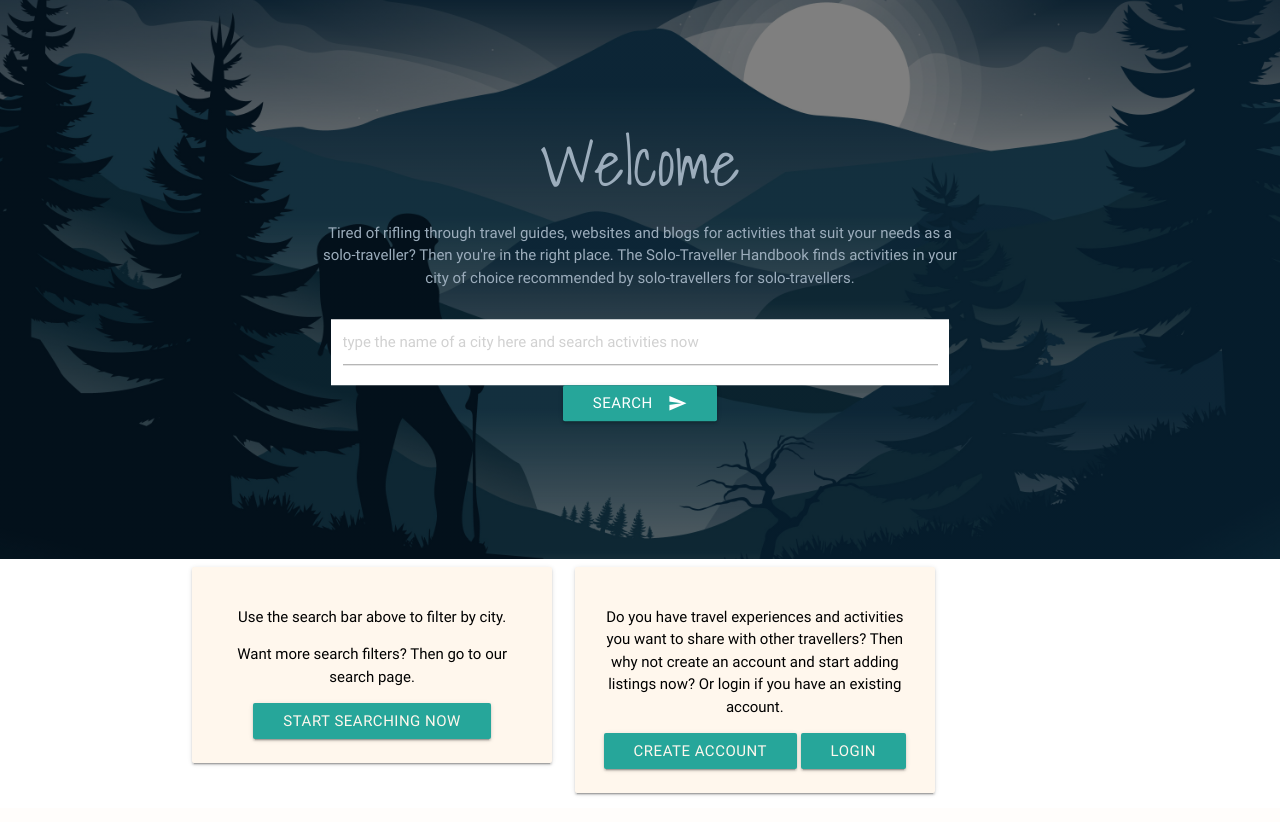
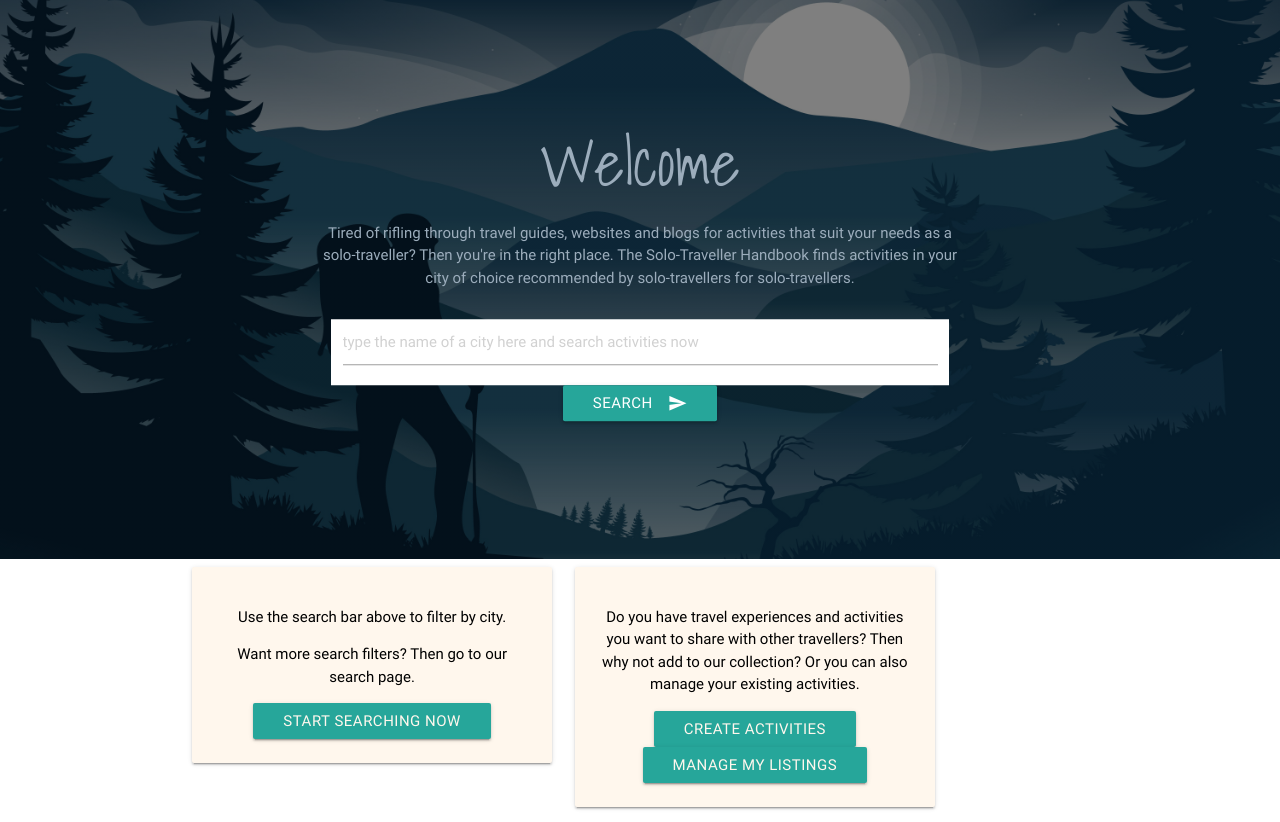
Before and after one commit to nafeesahyounis/data-centric-dev-project, a Flask app: page / in a window 1280 px wide. Shown: the part 65-887 px from the top of the page. Before the commit the page ends 861 px from the top, so only its background shows below. Run offline with Flask 2, Linux system fonts and the light colour scheme; the visitor is signed in with stand-in values (Sample User, id 1); some libraries are stand-ins or nearby versions.

Commit message:
edited index template so that when user is logged in, they see different buttons (managemylistings and createactivities instead of register and create account)

```diff
--- a/app.py
+++ b/app.py
@@ -1,5 +1,5 @@
 import os
-from flask import Flask, render_template, redirect, session, request, \
+from flask import Flask, flash, render_template, redirect, session, request, \
      url_for
 from flask_pymongo import PyMongo
 from os import path
@@ -45,6 +45,15 @@ def find():
 
 @app.route('/find_activity', methods=['GET', 'POST'])
 def find_activity():
+    """
+    User must type the name of a city and choose a category\
+    Mongodb will be searched and all entries matching both the \
+    city and category will be returned and displayed on \
+    the find.html page. If user wants to also search for \
+    additional filters like 'name', an if statement is used \
+    and if the name field isn't empty, it's value will be \
+    added to the search.
+    """
     # form filters will not work if city and category are not specified.
     mandatory_search_filters = {'city': request.form.get('city'),
                                 'category': request.form.get('category')}
@@ -100,6 +109,7 @@ def register():
 @app.route('/logout')
 def logout():
     session.clear()
+    flash(f'Thank you for using Oly-Track. See you soon.', 'primary')
     return redirect(url_for('index'))
 
 
--- a/templates/pages/index.html
+++ b/templates/pages/index.html
@@ -32,6 +32,21 @@
         </span>
       </div>
     </div>
+    {% if 'email' in session %}
+
+    <div class="col s6 m5">
+      <div class="card-panel">
+        <span class="black-text">
+        <p>Do you have travel experiences and activities you want to share with other travellers?
+        Then why not add to our collection? Or you can also manage your existing activities. </p>
+        <button class="btn waves-effect waves-light"><a href="{{url_for('addactivity')}}">Create Activities</a></button>
+         <button class="btn waves-effect waves-light"><a href="{{url_for('managemylistings')}}">Manage My Listings </a> </button>
+
+        </span>
+      </div>
+    </div>
+    {% else %}
+
     <div class="col s6 m5">
       <div class="card-panel">
         <span class="black-text">
@@ -43,6 +58,7 @@
         </span>
       </div>
     </div>
+    {% endif %}
 
 
   </div>
```
